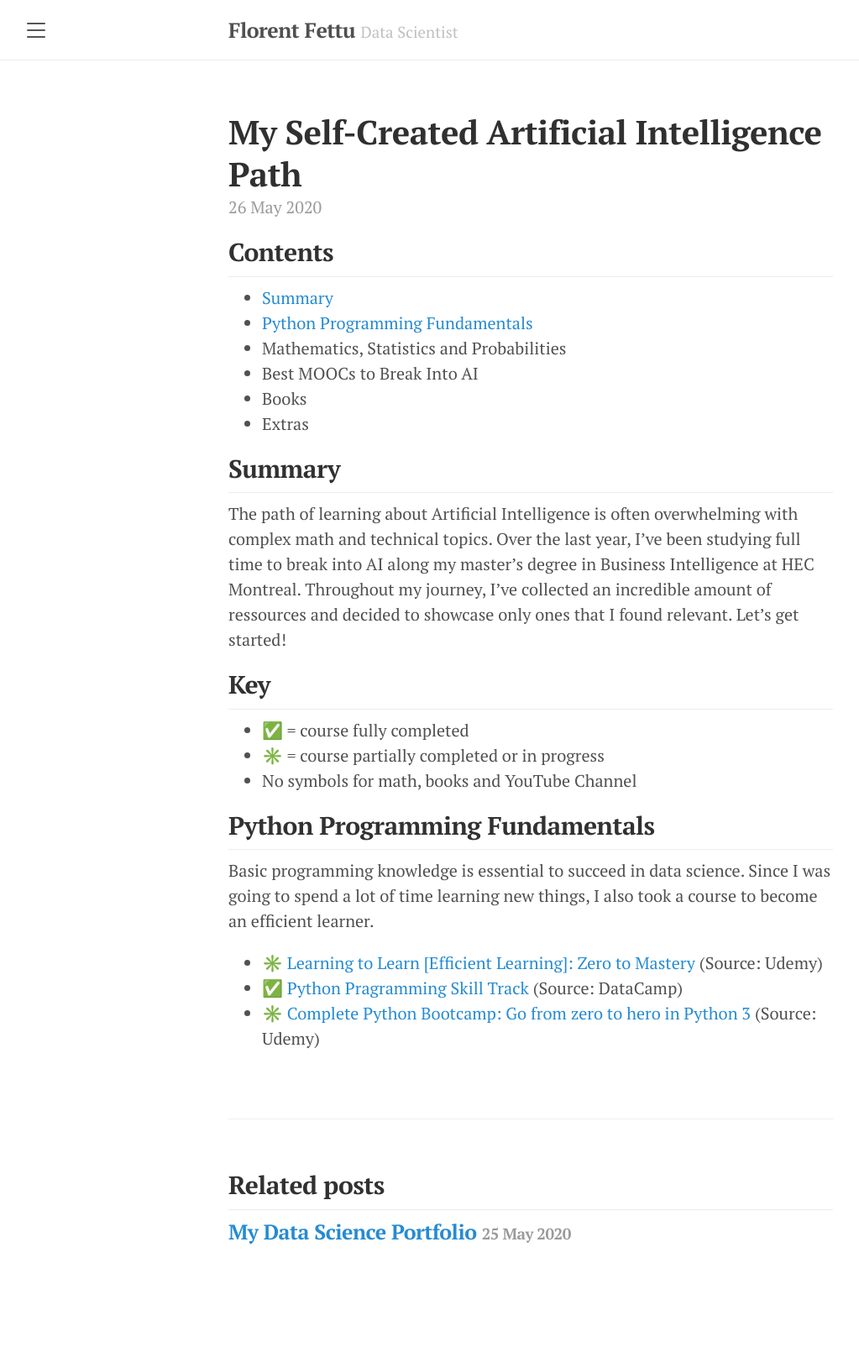
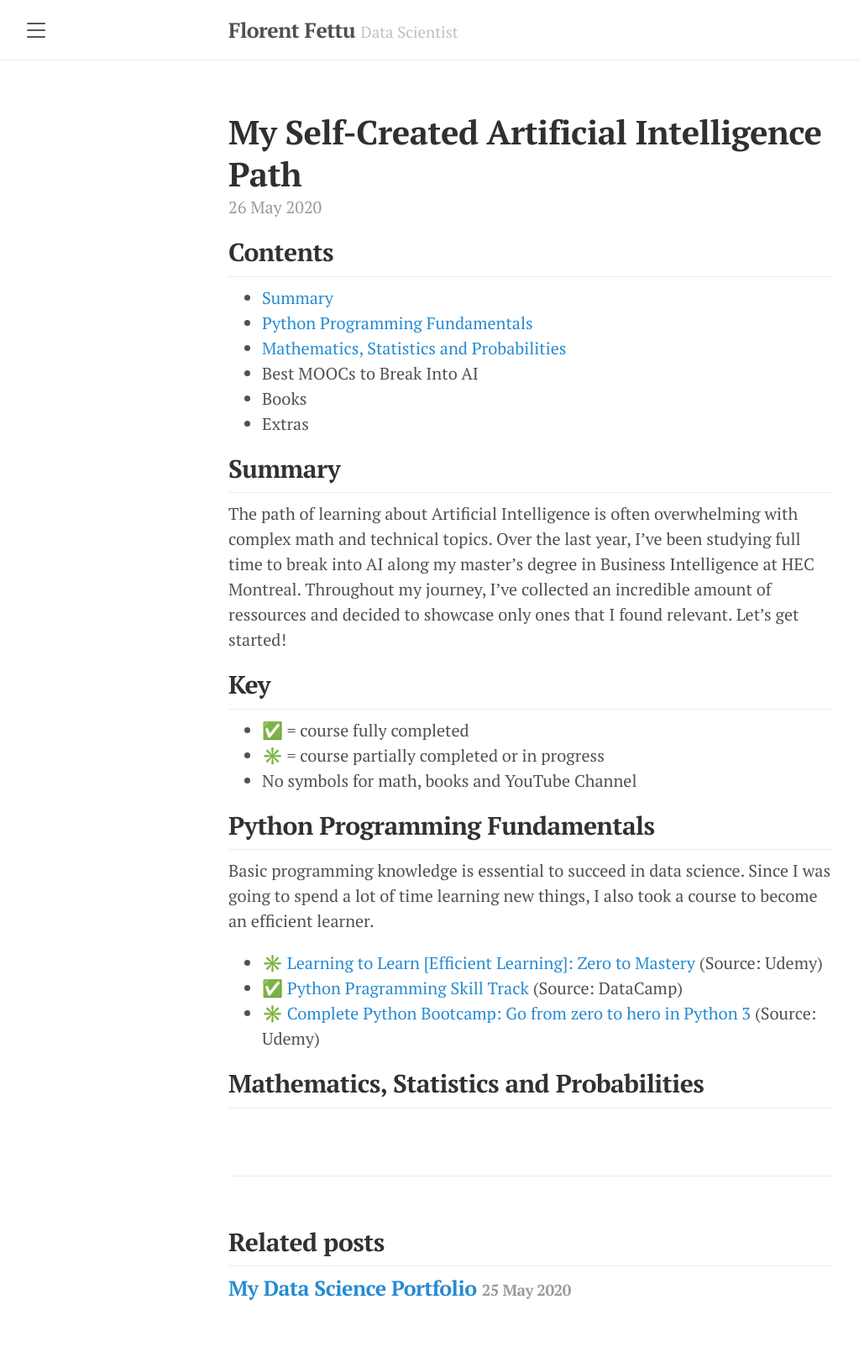
Before and after one commit to florentfettu/florentfettu.github.io, a Jekyll site: the page built from _posts/2020-05-26-my-self-created-artificial-intelligence-path.md, in a window 1280 px wide. Shown: the whole page at 84% size, without its empty margins (8-1031 px from the left). Built offline with Jekyll 4.4.1, drawn with Linux system fonts in a browser that asks for light colours; nearby versions of some CDN libraries; before the commit the page ends 1542 px from its top, so only the background shows below that; some of the changed lines change nothing that is shown.

Commit message:
Update 2020-05-26-my-self-created-artificial-intelligence-path.md

```diff
--- a/_posts/2020-05-26-my-self-created-artificial-intelligence-path.md
+++ b/_posts/2020-05-26-my-self-created-artificial-intelligence-path.md
@@ -7,7 +7,7 @@ title: My Self-Created Artificial Intelligence Path
 
 * [Summary](#summary)
 * [Python Programming Fundamentals](#python-programming)
-* Mathematics, Statistics and Probabilities
+* [Mathematics, Statistics and Probabilities](#mathematics-statistics-and-probabilites)
 * Best MOOCs to Break Into AI
 * Books
 * Extras
@@ -28,3 +28,5 @@ Basic programming knowledge is essential to succeed in data science. Since I was
 * ✳️ <a href="https://www.udemy.com/course/learning-to-learn-efficient-learning-zero-to-mastery/" target="_blank">Learning to Learn [Efficient Learning]: Zero to Mastery</a> (Source: Udemy)
 * ✅ <a href="https://www.datacamp.com/tracks/python-programming" target="_blank">Python Pragramming Skill Track</a> (Source: DataCamp)
 * ✳️ <a href="https://www.udemy.com/course/complete-python-bootcamp/" target="_blank"> Complete Python Bootcamp: Go from zero to hero in Python 3 </a> (Source: Udemy)
+
+## Mathematics, Statistics and Probabilities
```
